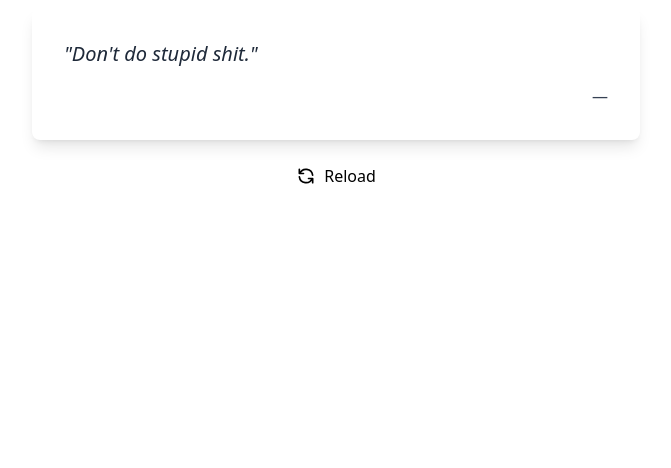
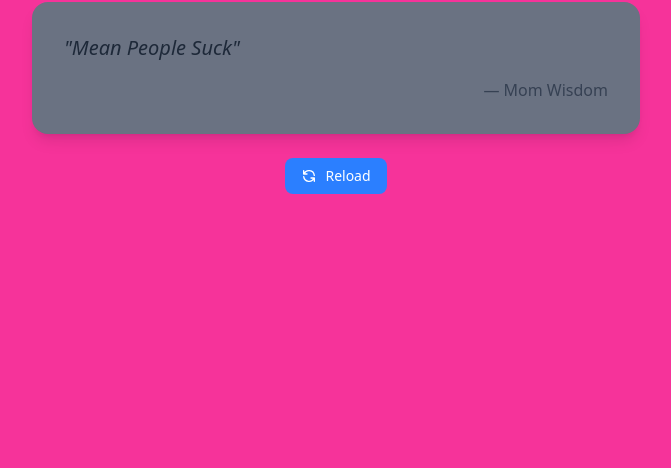
Before and after one commit to jwils80/random-quote, a website built with Vite: page index.html in a window 1280 px wide. Shown: the part 332-800 px from the top of the page, without its empty margins (304-975 px from the left). Built offline with nearby package versions, Linux system fonts and the light colour scheme.

Commit message:
mom quotes

```diff
--- a/index.html
+++ b/index.html
@@ -7,22 +7,22 @@
     <title>Mom said what?</title>
 
     <!-- Compiled CSS file -->
-     <link rel="stylesheet" href="/src/style.css">
+     <link rel="stylesheet" href="./src/style.css">
     <!-- Transpiled JS -->
-    <script src="/src/script.js" type="module" defer></script>
+    <script src="./src/script.js" type="module" defer></script>
 
   </head>
 
-<body id="body" class="min-h-screen flex items-center justify-center">
+<body id="body" class="min-h-screen flex items-center justify-center border-8 bg-black">
 
   <!-- Main Content Container   -->
   <main class="p-8 max-w-2xl w-full relative">
 
-    <h1 class="text-center text-3xl bg-purple-800">
+    <h1 class="text-center text-3xl text-black">
       Mom said what?
     </h1>
 
-    <section class="bg-white bg-opacity-90 rounded-lg shadow-lg p-8 my-6">
+    <section class="bg-gray-500 rounded-2xl shadow-lg p-8 my-6">
 
       <blockquote id="quote-text" class="text-xl italic text-gray-800 mb-4">
         "Don't do stupid shit."
@@ -32,8 +32,8 @@
       </p>
     </section>
 
-    <button id="refresh-btn" class="group w-full hover:bg-gray-100 flex items-center justify-center gap-2">
-      <svg class="w-5 h-5 transition-transform duration-300 group-hover:rotate-180" fill="none" stroke="currentColor" viewBox="0 0 24 24">
+    <button id="refresh-btn" class="group w-auto mx-auto block px-4 py-2 bg-blue-500 hover:bg-blue-600 rounded-lg flex items-center justify-center gap-2 text-sm text-white">
+      <svg class="w-4 h-4 transition-transform duration-300 group-hover:rotate-180" fill="none" stroke="currentColor" viewBox="0 0 24 24">
         <path stroke-linecap="round" stroke-linejoin="round" stroke-width="2" d="M4 4v5h.582m15.356 2A8.001 8.001 0 004.582 9m0 0H9m11 11v-5h-.581m0 0a8.003 8.003 0 01-15.357-2m15.357 2H15"></path>
       </svg>
       Reload
--- a/src/script.js
+++ b/src/script.js
@@ -1,7 +1,8 @@
 console.log('👍 JS Connected');
 
-// Tailwind Background Utlities
-const backgrounds = ["bg-purple-500", "bg-pink-500", "bg-yellow-300"];
+// Tailwind Background Utilities with matching borders
+const backgrounds = ["bg-purple-800", "bg-pink-500", "bg-yellow-300"];
+const borders = ["border-purple-800", "border-pink-500", "border-yellow-300"];
 
 // Sample design quotes JSON data
 const quotes = [
@@ -14,7 +15,7 @@ const quotes = [
     author: "Mom Wisdom"
   },
   {
-    quote: "In my defense, the mooon was full and I was left unsupervised",
+    quote: "In my defense, the moon was full and I was left unsupervised",
     author: "Mom excuses"
   },
   {
@@ -49,10 +50,14 @@ function getRandomQuote() {
   // Get random background
   const randomBgIndex = Math.floor(Math.random() * backgrounds.length);
   const newBackground = backgrounds[randomBgIndex];
+  const newBorder = borders[randomBgIndex];
 
-  // Replace entire class attribute
-  body.className = `${newBackground} min-h-screen flex items-center justify-center transition-all duration-700`;
+  // Replace entire class attribute with background and border colors
+  body.className = `${newBackground} ${newBorder} min-h-screen flex items-center justify-center transition-all duration-700 border-8`;
 }
 
 // Add event listener to button
 refreshBtn.addEventListener("click", getRandomQuote);
+
+// Call once on page load to set initial background and quote
+getRandomQuote();
```
